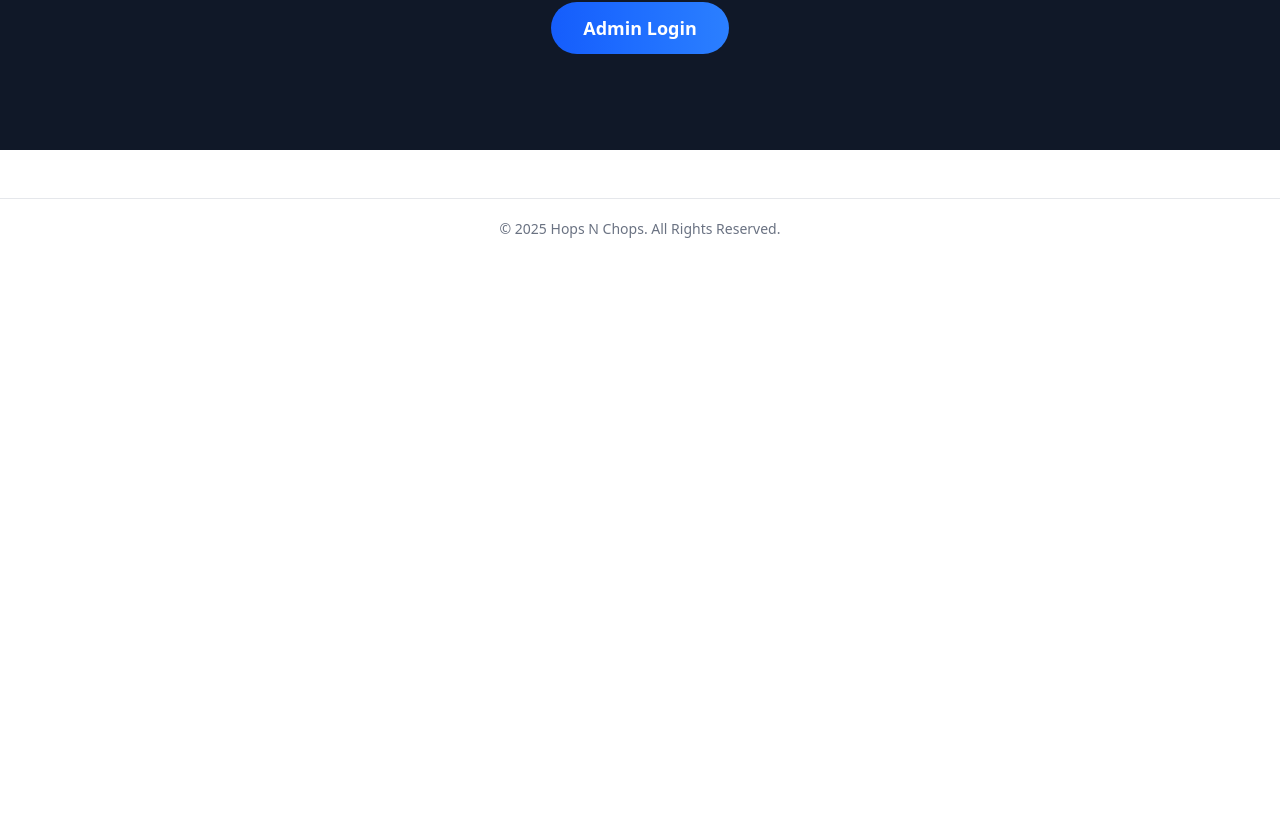
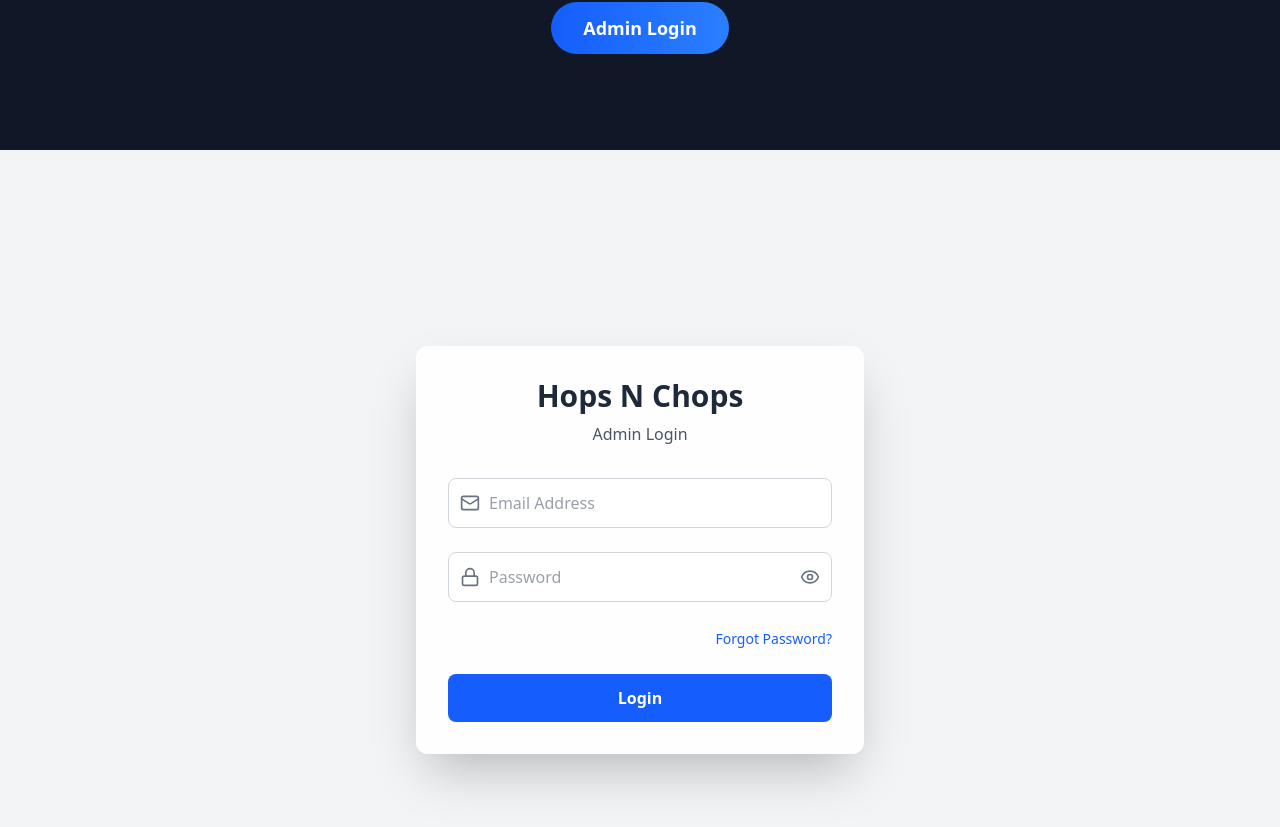
Before and after one commit to shivamkumar0251/RIMS, a React (Vite) app: page / in a window 1280 px wide. Shown: the part 3333-4160 px from the top of the page. Before the commit the page ends 3592 px from the top, so only its background shows below. Built offline with nearby package versions, Linux system fonts and the light colour scheme.

Commit message:
feat: Added show/hide password toggle to login page

```diff
--- a/src/App.tsx
+++ b/src/App.tsx
@@ -2,6 +2,8 @@
 import Navbar from "./layouts/Navbar";
 import Footer from "./layouts/Footer";
 import Home from "./pages/Home";
+import LoginPage from "./pages/Login";
+import AboutPage from "./pages/About";
 
 function App() {
 
@@ -11,6 +13,8 @@ function App() {
 
   <Navbar />
   <Home />
+  <LoginPage />
+  <AboutPage />
   <Footer />
 
 
--- a/src/index.css
+++ b/src/index.css
@@ -4,9 +4,7 @@
   line-height: 1.5;
   font-weight: 400;
 
-  /* color-scheme: light dark; */
-  /* color: rgba(255, 255, 255, 0.87); */
-  /* background-color: #a19f9f; */
+
 
   font-synthesis: none;
   text-rendering: optimizeLegibility;
--- a/src/pages/About.tsx
+++ b/src/pages/About.tsx
@@ -0,0 +1,116 @@
+import React from 'react';
+import { Link } from 'react-router-dom';
+import { Leaf, Users, Heart, ArrowRight } from 'lucide-react';
+
+// --- Data for Sections ---
+const coreValues = [
+  {
+    icon: <Leaf className="h-8 w-8 text-amber-500" />,
+    title: 'Finest Ingredients',
+    description: 'We believe that great food starts with the finest, freshest, and most seasonal ingredients available.',
+  },
+  {
+    icon: <Users className="h-8 w-8 text-amber-500" />,
+    title: 'Community First',
+    description: 'Hops N Chops is more than a restaurant; it’s a gathering place for friends, family, and food lovers.',
+  },
+  {
+    icon: <Heart className="h-8 w-8 text-amber-500" />,
+    title: 'Passion for Culinary Arts',
+    description: 'Our kitchen is driven by a deep passion for the culinary arts, pushing boundaries to create memorable dishes.',
+  },
+];
+
+const AboutPage: React.FC = () => {
+  return (
+    <div className="bg-gray-50 text-gray-800">
+
+      {/* Section 1: Hero */}
+      <section
+        className="relative h-[60vh] bg-cover bg-center text-white flex items-center justify-center"
+        style={{ backgroundImage: "url('https://images.unsplash.com/photo-1555396273-367ea4eb4db5?q=80&w=1974&auto=format&fit=crop')" }}
+      >
+        <div className="absolute inset-0 bg-black/60"></div>
+        <div className="relative z-10 text-center px-4">
+          <h1 className="text-5xl md:text-7xl font-serif font-bold tracking-tight">Our Story</h1>
+          <p className="mt-4 text-lg md:text-xl max-w-2xl mx-auto text-gray-200">
+            From a humble beginning to a culinary landmark.
+          </p>
+        </div>
+      </section>
+
+      {/* Section 2: Introduction */}
+      <section className="py-20 px-4 container mx-auto text-center">
+        <h2 className="text-3xl md:text-4xl font-serif font-bold mb-4">Welcome to Hops N Chops</h2>
+        <p className="text-lg text-gray-600 max-w-3xl mx-auto">
+          Hops N Chops was born from a simple yet powerful idea: to create a dining experience that combines rustic charm with modern culinary innovation. Our journey began with a passion for authentic flavors and a desire to build a community around great food. We are not just serving meals; we are creating memories.
+        </p>
+      </section>
+
+      {/* Section 3: Our Philosophy */}
+      <section className="py-20 bg-white">
+        <div className="container mx-auto px-4 grid md:grid-cols-2 gap-12 items-center">
+          <div className="space-y-8">
+            <h2 className="text-3xl md:text-4xl font-serif font-bold">More Than a Meal, It's Our Philosophy.</h2>
+            {coreValues.map((value) => (
+              <div key={value.title} className="flex items-start gap-4">
+                <div className="flex-shrink-0 mt-1">{value.icon}</div>
+                <div>
+                  <h3 className="text-xl font-bold">{value.title}</h3>
+                  <p className="text-gray-600 mt-1">{value.description}</p>
+                </div>
+              </div>
+            ))}
+          </div>
+          <div>
+            <img
+              src="https://images.unsplash.com/photo-1540189549336-e6e99c3679fe?q=80&w=1887&auto=format&fit=crop"
+              alt="A beautiful dish from Hops N Chops"
+              className="rounded-lg shadow-2xl object-cover w-full h-full"
+            />
+          </div>
+        </div>
+      </section>
+
+      {/* Section 4: Meet the Chef */}
+      <section className="py-20 bg-gray-900 text-white">
+        <div className="container mx-auto px-4 grid md:grid-cols-2 gap-12 items-center">
+          <div className="order-2 md:order-1">
+            <img
+              src="https://images.unsplash.com/photo-1583394293214-28ded15ee548?q=80&w=1887&auto=format&fit=crop"
+              alt="Head Chef of Hops N Chops"
+              className="rounded-lg shadow-2xl object-cover w-full h-full grayscale"
+            />
+          </div>
+          <div className="order-1 md:order-2">
+            <h2 className="text-3xl md:text-4xl font-serif font-bold mb-4">The Heart of Our Kitchen</h2>
+            <p className="text-lg text-gray-300 mb-6">
+              Our culinary vision is led by our Head Chef, whose innovative approach and dedication to quality are at the core of every dish we serve. With years of experience in world-class kitchens, they bring a unique blend of tradition and creativity to the Hops N Chops menu.
+            </p>
+            <Link to="/team" className="inline-flex items-center text-amber-500 font-semibold text-lg hover:text-amber-400 transition-colors">
+              Meet The Team <ArrowRight className="ml-2 h-5 w-5" />
+            </Link>
+          </div>
+        </div>
+      </section>
+
+      {/* Section 5: Call to Action */}
+      <section className="py-20 bg-white text-center">
+        <div className="container mx-auto px-4">
+          <h2 className="text-3xl md:text-4xl font-serif font-bold mb-4">Become a Part of Our Story</h2>
+          <p className="text-lg text-gray-600 max-w-2xl mx-auto mb-8">
+            Experience the passion and dedication that goes into every meal. We invite you to join us for an unforgettable dining experience.
+          </p>
+          <Link
+            to="/reservations"
+            className="bg-amber-600 text-white px-8 py-4 rounded-md font-semibold text-lg hover:bg-amber-700 transition-transform duration-300 transform hover:scale-105 inline-block"
+          >
+            Make a Reservation
+          </Link>
+        </div>
+      </section>
+    </div>
+  );
+};
+
+export default AboutPage;
--- a/src/pages/Login.tsx
+++ b/src/pages/Login.tsx
@@ -0,0 +1,92 @@
+import React, { useState } from 'react';
+import { Mail, Lock, Eye, EyeOff } from 'lucide-react'; // ⭐ Eye और EyeOff आइकॉन इम्पोर्ट किए
+
+const LoginPage: React.FC = () => {
+
+  const [email, setEmail] = useState<string>('');
+  const [password, setPassword] = useState<string>('');
+  // ⭐ पासवर्ड को दिखाने/छिपाने के लिए नया स्टेट
+  const [showPassword, setShowPassword] = useState<boolean>(false);
+
+  const handleLoginSubmit = (event: React.FormEvent<HTMLFormElement>) => {
+    event.preventDefault();
+
+    const loginData = {
+      email: email,
+      password: password,
+    };
+    console.log('Login Data for API:', loginData);
+
+    alert(`Login data console mein log ho gaya hai!\nEmail: ${email}`);
+  };
+
+  return (
+    // Background container (इसे आप अपने App.tsx में भी रख सकते हैं)
+    <div className="flex items-center justify-center min-h-screen bg-gray-100">
+      <div className="w-full max-w-md p-8 space-y-8 bg-white/90 backdrop-blur-sm rounded-xl shadow-2xl">
+        <div className="text-center">
+          <h1 className="text-3xl font-bold text-gray-800">Hops N Chops</h1>
+          <p className="mt-2 text-gray-600">Admin Login</p>
+        </div>
+
+        <form onSubmit={handleLoginSubmit} className="space-y-6">
+
+          {/* Email Input */}
+          <div className="relative">
+            <div className="absolute top-1/2 left-3 -translate-y-1/2 text-gray-500">
+              <Mail size={20} />
+            </div>
+            <input
+              type="email"
+              placeholder="Email Address"
+              value={email}
+              onChange={(e) => setEmail(e.target.value)}
+              required
+              className="w-full pl-10 pr-4 py-3 text-gray-700 bg-white border border-gray-300 rounded-lg focus:outline-none focus:ring-2 focus:ring-blue-500 transition-all duration-300"
+            />
+          </div>
+
+          {/* Password Input */}
+          <div className="relative">
+            <div className="absolute top-1/2 left-3 -translate-y-1/2 text-gray-500">
+              <Lock size={20} />
+            </div>
+            <input
+              // ⭐ इनपुट का type अब state पर निर्भर करेगा
+              type={showPassword ? 'text' : 'password'}
+              placeholder="Password"
+              value={password}
+              onChange={(e) => setPassword(e.target.value)}
+              required
+              // ⭐ दाईं ओर पैडिंग (pr-10) बढ़ाई ताकि आइकॉन ओवरलैप न हो
+              className="w-full pl-10 pr-10 py-3 text-gray-700 bg-white border border-gray-300 rounded-lg focus:outline-none focus:ring-2 focus:ring-blue-500 transition-all duration-300"
+            />
+            {/* ⭐ पासवर्ड टॉगल करने के लिए बटन */}
+            <button
+              type="button" // यह ज़रूरी है ताकि फॉर्म सबमिट न हो
+              onClick={() => setShowPassword(!showPassword)}
+              className="absolute top-1/2 right-3 -translate-y-1/2 text-gray-500 hover:text-gray-700"
+            >
+              {showPassword ? <EyeOff size={20} /> : <Eye size={20} />}
+            </button>
+          </div>
+
+          <div className="text-right">
+            <a href="#" className="text-sm font-medium text-blue-600 hover:underline">
+              Forgot Password?
+            </a>
+          </div>
+
+          <button
+            type="submit"
+            className="w-full py-3 font-semibold text-white bg-blue-600 rounded-lg hover:bg-blue-700 focus:outline-none focus:ring-2 focus:ring-offset-2 focus:ring-blue-500 transition-all duration-300 transform hover:scale-105"
+          >
+            Login
+          </button>
+        </form>
+      </div>
+    </div>
+  );
+};
+
+export default LoginPage;
```
